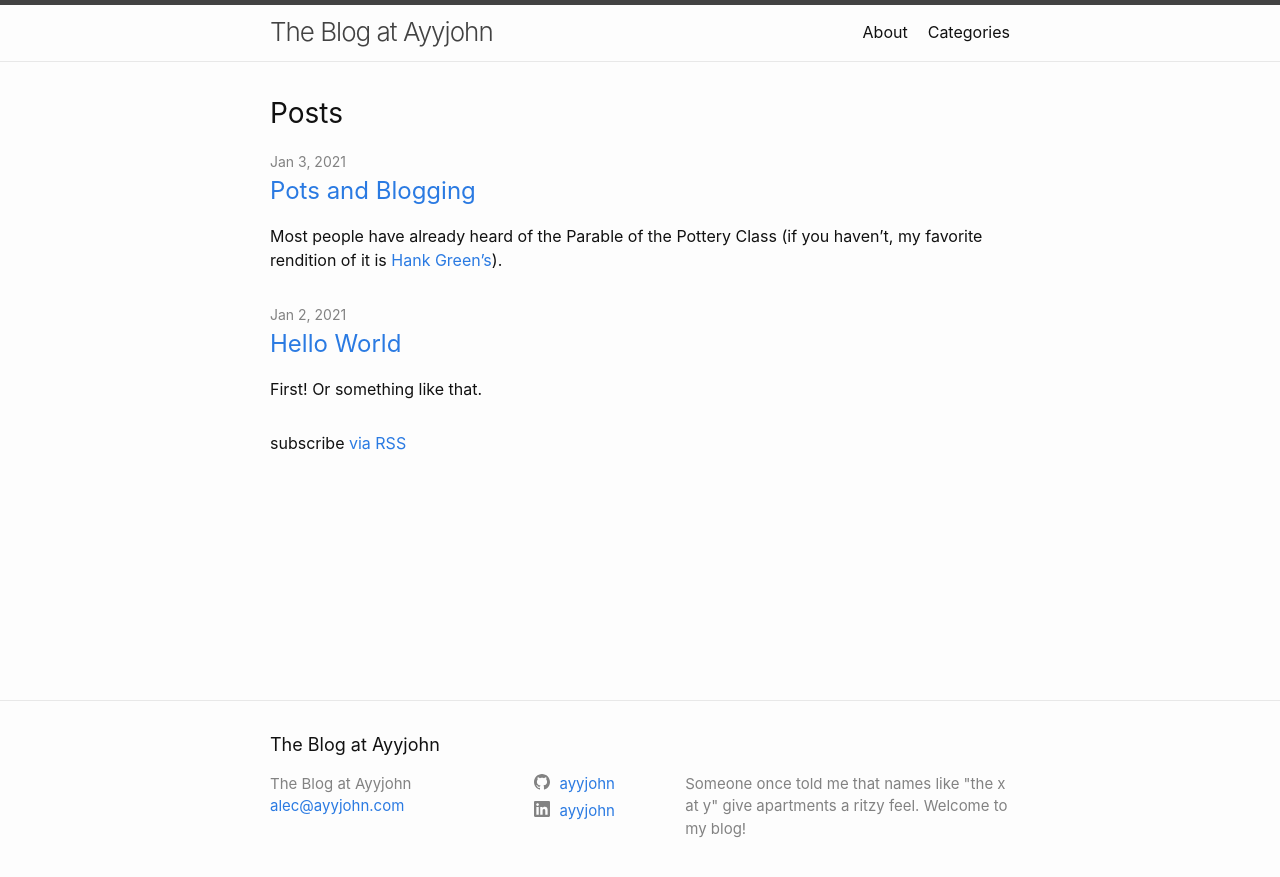
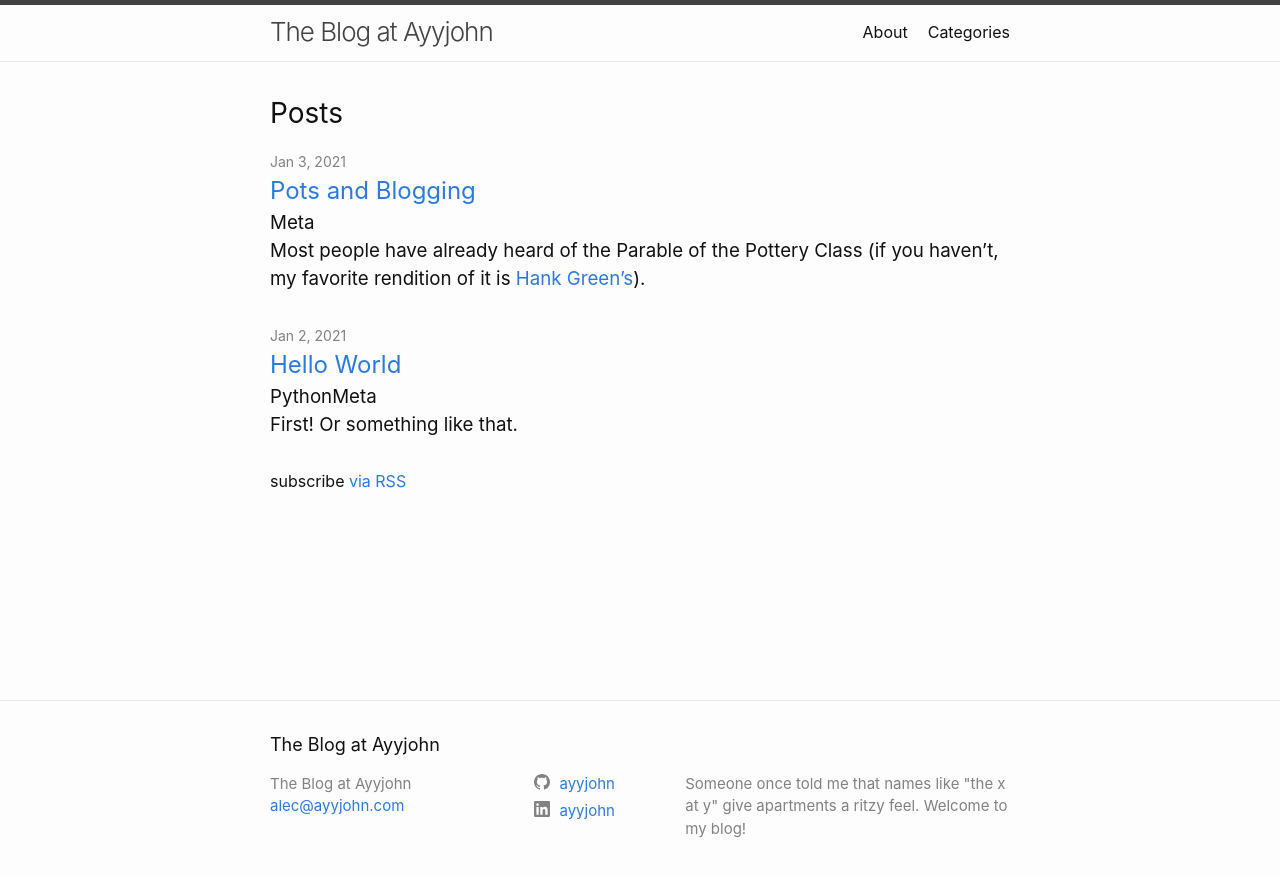
Before and after one commit to ayyjohn/ayyjohn.github.io, a Jekyll site: the page built from index.md, in a window 1280 px wide. Shown: the top 877 px of the page. Built offline with Jekyll 4.4.1, drawn with Linux system fonts in a browser that asks for light colours.

Commit message:
add tags to post list

```diff
--- a/_layouts/home.html
+++ b/_layouts/home.html
@@ -20,15 +20,20 @@ layout: default
         <a class="post-link" href="{{ post.url | relative_url }}">
           {{ post.title | escape }}
         </a>
-        </h3>
+        {%- if post.categories.size > 0 -%}
+        {%- for tag in post.categories -%}
+        <span class="post-tag">{{ tag | capitalize }}</span>
+        {%- endfor -%}
+        {%- endif -%}
         {%- if site.show_excerpts -%}
         {{ post.excerpt }}
         {%- endif -%}
+      </h3>
     </li>
     {%- endfor -%}
   </ul>
 
-    <p class="rss-subscribe">subscribe <a href="{{ "/feed.xml" | relative_url }}">via RSS</a></p>
+  <p class="rss-subscribe">subscribe <a href="{{ " /feed.xml" | relative_url }}">via RSS</a></p>
   {%- endif -%}
 
 </div>
```
Lines whose indentation alone changed are shown as unchanged.
